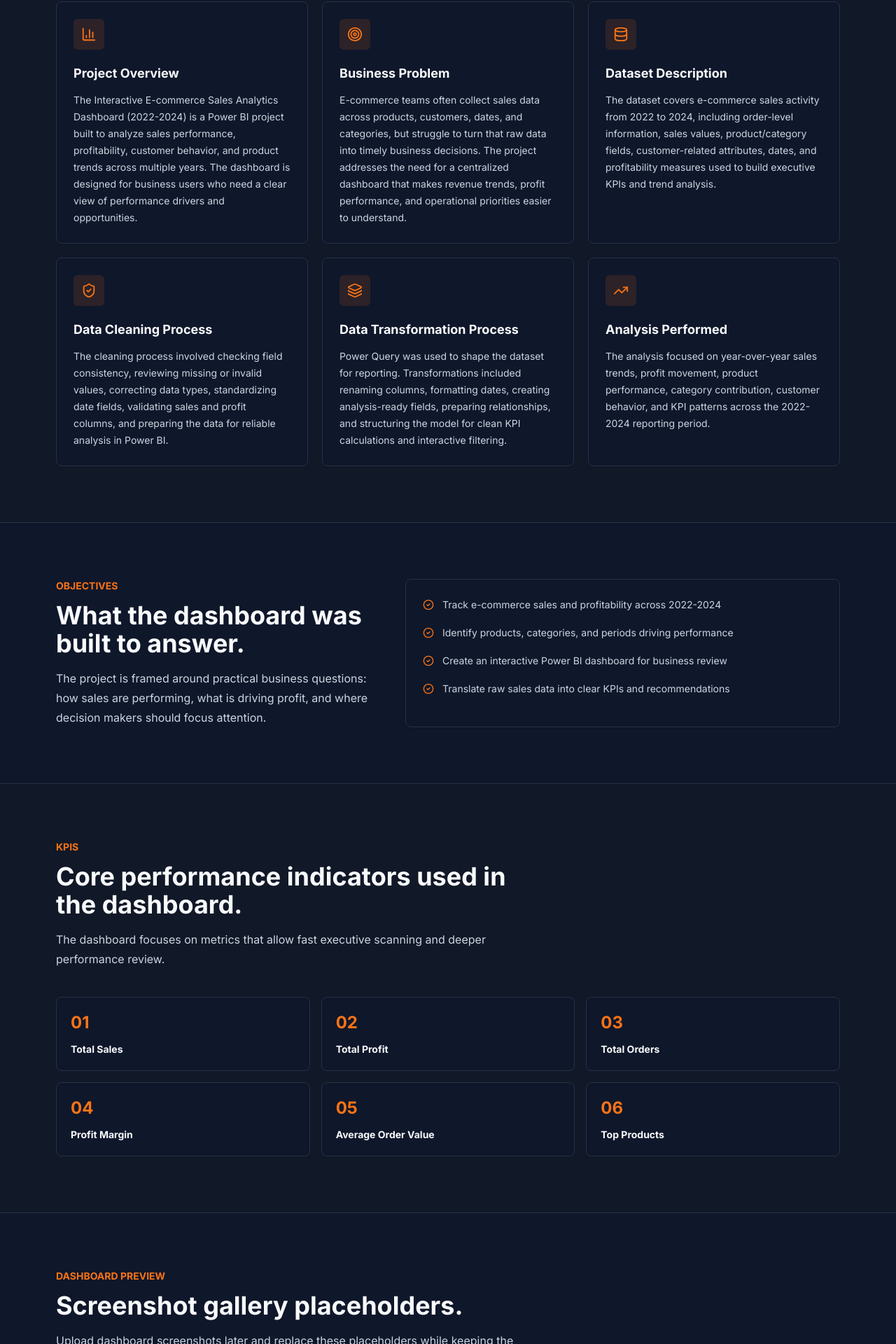
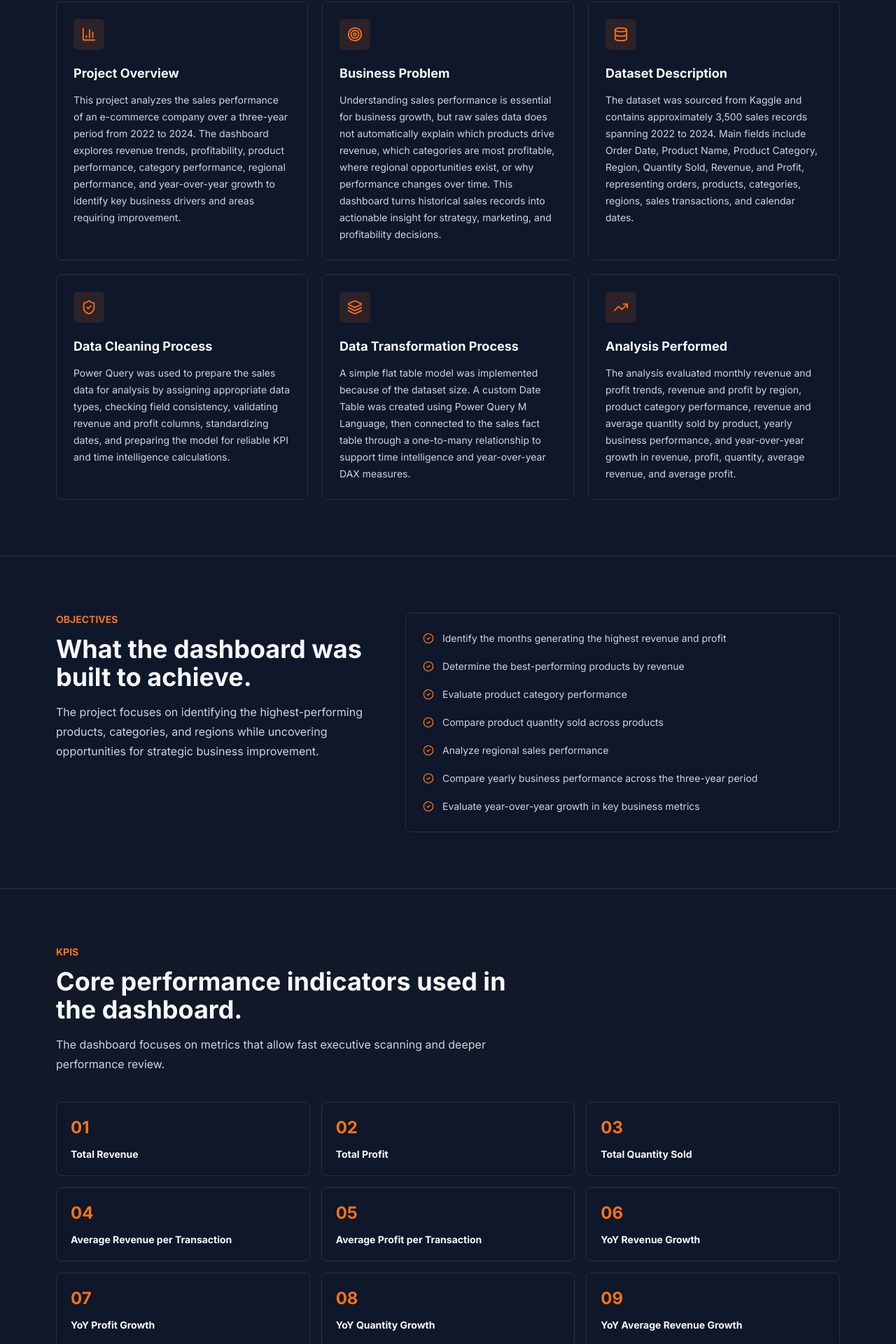
Before and after one commit to andrewudokang/data-analyst-portfolio, a Next.js app: page /projects/ecommerce-sales-dashboard in a window 1280 px wide. Shown: the part 711-2631 px from the top of the page at 70% size. Built offline with nearby package versions, Linux system fonts and the light colour scheme; no server answers.

Commit message:
Update Power BI project content from README

```diff
--- a/app/page.tsx
+++ b/app/page.tsx
@@ -76,12 +76,12 @@ const projects = [
     title: "Interactive E-commerce Sales Analytics Dashboard (2022-2024)",
     category: "Power BI",
     description:
-      "An interactive business intelligence dashboard analyzing e-commerce sales performance, profitability, customer behavior, and product trends across 2022-2024.",
+      "An interactive Power BI dashboard analyzing e-commerce sales performance across products, categories, regions, and time to uncover trends, evaluate profitability, and support data-driven business decisions.",
     problem:
-      "E-commerce decision makers needed a clear view of sales performance, profit drivers, product trends, and business opportunities across multiple years.",
+      "E-commerce stakeholders needed a clear way to understand revenue trends, profitability, product performance, category performance, regional performance, and year-over-year growth.",
     insights:
-      "Built an executive-ready Power BI experience that highlights revenue trends, KPI movement, high-performing products, customer behavior, and areas for business improvement.",
-    tools: ["Power BI", "DAX", "Power Query", "Excel"],
+      "Built an executive-style one-page dashboard with dynamic KPI cards, slicers, custom DAX measures, and recommendations for improving profitability and regional performance.",
+    tools: ["Power BI", "Power Query", "DAX", "Data Modeling"],
     href: "/projects/ecommerce-sales-dashboard",
     chart: [62, 75, 58, 86, 79, 94],
     status: "completed"
@@ -124,9 +124,9 @@ const projects = [
 const dashboards = [
   {
     title: "E-commerce Sales Analytics Dashboard",
-    objective: "Analyze sales, profitability, customer behavior, and product performance across 2022-2024.",
-    kpis: ["Total Sales", "Total Profit", "Orders", "Profit Margin", "Top Products"],
-    tools: ["Power BI", "DAX", "Power Query", "Excel"],
+    objective: "Analyze revenue, profit, quantity sold, product performance, category performance, regional performance, and year-over-year growth across 2022-2024.",
+    kpis: ["Total Revenue", "Total Profit", "Quantity Sold", "YoY Revenue Growth", "YoY Profit Growth"],
+    tools: ["Power BI", "Power Query", "DAX", "Data Modeling"],
     embedUrl: ""
   }
 ];
--- a/app/projects/ecommerce-sales-dashboard/page.tsx
+++ b/app/projects/ecommerce-sales-dashboard/page.tsx
@@ -35,9 +35,20 @@ const fadeUp = {
 
 const navItems = ["About", "Skills", "Projects", "Dashboards", "Resume", "Contact"];
 
-const kpis = ["Total Sales", "Total Profit", "Total Orders", "Profit Margin", "Average Order Value", "Top Products"];
+const kpis = [
+  "Total Revenue",
+  "Total Profit",
+  "Total Quantity Sold",
+  "Average Revenue per Transaction",
+  "Average Profit per Transaction",
+  "YoY Revenue Growth",
+  "YoY Profit Growth",
+  "YoY Quantity Growth",
+  "YoY Average Revenue Growth",
+  "YoY Average Profit Growth"
+];
 
-const tools = ["Power BI", "Power Query", "DAX", "Excel"];
+const tools = ["Power BI", "Power Query", "DAX", "Data Modeling", "Business Intelligence", "Data Visualization"];
 
 const skills = [
   "Dashboard Development",
@@ -45,6 +56,9 @@ const skills = [
   "Data Transformation",
   "KPI Analysis",
   "Trend Analysis",
+  "Year-over-Year Analysis",
+  "Power Query M",
+  "Data Modeling",
   "Data Visualization",
   "Business Insight Communication"
 ];
@@ -54,73 +68,103 @@ const sections = [
     title: "Project Overview",
     icon: BarChart3,
     text:
-      "The Interactive E-commerce Sales Analytics Dashboard (2022-2024) is a Power BI project built to analyze sales performance, profitability, customer behavior, and product trends across multiple years. The dashboard is designed for business users who need a clear view of performance drivers and opportunities."
+      "This project analyzes the sales performance of an e-commerce company over a three-year period from 2022 to 2024. The dashboard explores revenue trends, profitability, product performance, category performance, regional performance, and year-over-year growth to identify key business drivers and areas requiring improvement."
   },
   {
     title: "Business Problem",
     icon: Target,
     text:
-      "E-commerce teams often collect sales data across products, customers, dates, and categories, but struggle to turn that raw data into timely business decisions. The project addresses the need for a centralized dashboard that makes revenue trends, profit performance, and operational priorities easier to understand."
+      "Understanding sales performance is essential for business growth, but raw sales data does not automatically explain which products drive revenue, which categories are most profitable, where regional opportunities exist, or why performance changes over time. This dashboard turns historical sales records into actionable insight for strategy, marketing, and profitability decisions."
   },
   {
     title: "Dataset Description",
     icon: Database,
     text:
-      "The dataset covers e-commerce sales activity from 2022 to 2024, including order-level information, sales values, product/category fields, customer-related attributes, dates, and profitability measures used to build executive KPIs and trend analysis."
+      "The dataset was sourced from Kaggle and contains approximately 3,500 sales records spanning 2022 to 2024. Main fields include Order Date, Product Name, Product Category, Region, Quantity Sold, Revenue, and Profit, representing orders, products, categories, regions, sales transactions, and calendar dates."
   },
   {
     title: "Data Cleaning Process",
     icon: ShieldCheck,
     text:
-      "The cleaning process involved checking field consistency, reviewing missing or invalid values, correcting data types, standardizing date fields, validating sales and profit columns, and preparing the data for reliable analysis in Power BI."
+      "Power Query was used to prepare the sales data for analysis by assigning appropriate data types, checking field consistency, validating revenue and profit columns, standardizing dates, and preparing the model for reliable KPI and time intelligence calculations."
   },
   {
     title: "Data Transformation Process",
     icon: Layers3,
     text:
-      "Power Query was used to shape the dataset for reporting. Transformations included renaming columns, formatting dates, creating analysis-ready fields, preparing relationships, and structuring the model for clean KPI calculations and interactive filtering."
+      "A simple flat table model was implemented because of the dataset size. A custom Date Table was created using Power Query M Language, then connected to the sales fact table through a one-to-many relationship to support time intelligence and year-over-year DAX measures."
   },
   {
     title: "Analysis Performed",
     icon: TrendingUp,
     text:
-      "The analysis focused on year-over-year sales trends, profit movement, product performance, category contribution, customer behavior, and KPI patterns across the 2022-2024 reporting period."
+      "The analysis evaluated monthly revenue and profit trends, revenue and profit by region, product category performance, revenue and average quantity sold by product, yearly business performance, and year-over-year growth in revenue, profit, quantity, average revenue, and average profit."
   }
 ];
 
 const objectives = [
-  "Track e-commerce sales and profitability across 2022-2024",
-  "Identify products, categories, and periods driving performance",
-  "Create an interactive Power BI dashboard for business review",
-  "Translate raw sales data into clear KPIs and recommendations"
+  "Identify the months generating the highest revenue and profit",
+  "Determine the best-performing products by revenue",
+  "Evaluate product category performance",
+  "Compare product quantity sold across products",
+  "Analyze regional sales performance",
+  "Compare yearly business performance across the three-year period",
+  "Evaluate year-over-year growth in key business metrics"
 ];
 
 const dashboardFeatures = [
-  "Executive KPI cards for quick performance scanning",
-  "Sales and profit trend visuals across multiple years",
-  "Product and category performance breakdowns",
-  "Interactive filters for exploring business segments",
-  "Clean visual hierarchy for recruiter and stakeholder review"
+  "Executive-style one-page analytical dashboard",
+  "Dynamic KPI cards displaying year-over-year growth",
+  "Monthly revenue and profit trend analysis",
+  "Revenue and profit by region",
+  "Revenue and average profit by product category",
+  "Revenue and average quantity sold by product",
+  "Dynamic year slicer for interactive filtering",
+  "Clustered column charts, line charts, combo charts, KPI cards, and slicers"
 ];
 
 const insights = [
-  "Sales performance can be understood more clearly when revenue, profit, and product trends are viewed together.",
-  "Interactive filtering helps reveal which products and periods contribute most to business results.",
-  "Profit-focused analysis adds stronger decision value than sales volume alone.",
-  "A clean dashboard layout helps stakeholders move from observation to action faster."
+  "2023 recorded the strongest business performance, achieving the highest revenue, profit, and quantity sold across the three-year period.",
+  "Despite a slight increase in quantity sold, 2024 experienced a 4.26% decline in revenue and a 9.29% decline in profit, indicating possible pricing or cost-related challenges.",
+  "May consistently emerged as the strongest sales month, while February showed the weakest performance across multiple years.",
+  "January generated the highest profit, suggesting stronger profit margins despite lower sales volume compared to May.",
+  "The West region generated the highest overall revenue and profit, although the performance gap between regions remained relatively small.",
+  "Electronics significantly outperformed other categories in profitability, making it the company's strongest product category.",
+  "Office Products recorded the highest average revenue per transaction but the lowest overall profit, suggesting premium pricing but weak purchase frequency.",
+  "Camera sales generated the highest revenue among products, demonstrating strong customer demand for premium electronics despite relatively low purchase quantities."
 ];
 
 const recommendations = [
-  "Monitor high-performing products and prioritize them in promotional planning.",
-  "Review low-margin products to identify pricing, cost, or inventory issues.",
-  "Use year-over-year trend tracking to support forecasting and sales planning.",
-  "Continue improving the dashboard with real-time refresh and deeper customer segmentation."
+  "Increase marketing investment in the Electronics category to maximize revenue and profitability.",
+  "Reassess the Office Products strategy by improving promotional campaigns or expanding product variety to increase purchase frequency.",
+  "Investigate February's consistently weak performance and implement seasonal promotions to improve sales.",
+  "Replicate successful sales strategies from the West region across other regions.",
+  "Investigate the decline in 2024 revenue and profit despite stable sales volume to identify pricing, cost, or product mix issues."
 ];
 
 const challenges = [
-  "Designing the dashboard to remain clear while showing multiple business metrics.",
-  "Transforming raw sales fields into a model suitable for KPI analysis.",
-  "Balancing visual polish with practical recruiter and stakeholder readability."
+  "Keeping the dashboard executive-friendly while still covering products, categories, regions, monthly trends, and year-over-year performance.",
+  "Creating a custom Date Table and preparing the model for time intelligence calculations.",
+  "Designing KPI cards and visuals that communicate both historical performance and business implications clearly."
+];
+
+const businessQuestions = [
+  "Which products generate the highest revenue?",
+  "Which product categories contribute the most to company revenue?",
+  "Are revenue and profits increasing over time?",
+  "Which products generate the highest average sales value?",
+  "What are the monthly sales trends?",
+  "Which region performs best in terms of revenue and profit?"
+];
+
+const futureImprovements = [
+  "Incorporate additional years of sales data",
+  "Add customer demographics and segmentation",
+  "Build a star schema data model",
+  "Integrate predictive sales forecasting",
+  "Add drill-through analysis pages",
+  "Include geographical map visualizations",
+  "Use larger, less-clean datasets to simulate real-world data preparation scenarios"
 ];
 
 export default function ProjectDetailsPage() {
@@ -142,7 +186,7 @@ export default function ProjectDetailsPage() {
             Interactive E-commerce Sales Analytics Dashboard (2022-2024)
           </h1>
           <p className="mt-6 max-w-3xl text-lg leading-8 text-muted">
-            A business intelligence dashboard built to help stakeholders analyze sales trends, profitability, product performance, and actionable opportunities across three years of e-commerce activity.
+            An interactive Power BI dashboard analyzing e-commerce sales performance across products, categories, regions, and time to uncover trends, evaluate profitability, and support data-driven business decisions.
           </p>
           <div className="mt-8 flex flex-wrap gap-2">
             {tools.map((tool) => (
@@ -175,10 +219,10 @@ export default function ProjectDetailsPage() {
         <motion.div {...fadeUp}>
           <SectionLabel>Objectives</SectionLabel>
           <h2 className="mt-3 text-3xl font-bold tracking-normal text-ink md:text-4xl">
-            What the dashboard was built to answer.
+            What the dashboard was built to achieve.
           </h2>
           <p className="mt-4 text-base leading-7 text-muted">
-            The project is framed around practical business questions: how sales are performing, what is driving profit, and where decision makers should focus attention.
+            The project focuses on identifying the highest-performing products, categories, and regions while uncovering opportunities for strategic business improvement.
           </p>
         </motion.div>
         <ListCard items={objectives} />
@@ -205,11 +249,11 @@ export default function ProjectDetailsPage() {
       <section className="section-shell py-20">
         <SectionIntro
           eyebrow="Dashboard Preview"
-          title="Screenshot gallery placeholders."
-          text="Upload dashboard screenshots later and replace these placeholders while keeping the same polished gallery layout."
+          title="Dashboard screenshot gallery."
+          text="The repository includes screenshots for the overall dashboard and yearly views. These placeholders are ready for the 2022, 2023, and 2024 dashboard screenshots."
         />
         <div className="mt-10 grid gap-5 md:grid-cols-2 lg:grid-cols-3">
-          {["Executive Overview", "Sales Trends", "Product Performance"].map((title, index) => (
+          {["Overall Dashboard", "2022 Performance", "2023 Performance", "2024 Performance"].map((title, index) => (
             <motion.div key={title} {...fadeUp} transition={{ duration: 0.5, delay: index * 0.05, ease: "easeOut" }} className="rounded-lg border border-line bg-white p-4 shadow-sm">
               <div className="grid aspect-video place-items-center rounded-md border border-line bg-surface">
                 <div className="text-center">
@@ -226,9 +270,11 @@ export default function ProjectDetailsPage() {
       <section className="border-y border-line bg-surface py-20">
         <div className="section-shell grid gap-6 lg:grid-cols-2">
           <ContentPanel title="Dashboard Features" icon={PieChart} items={dashboardFeatures} />
+          <ContentPanel title="Business Questions Answered" icon={Target} items={businessQuestions} />
           <ContentPanel title="Key Insights" icon={TrendingUp} items={insights} />
           <ContentPanel title="Recommendations" icon={Target} items={recommendations} />
           <ContentPanel title="Challenges Encountered" icon={Wrench} items={challenges} />
+          <ContentPanel title="Future Improvements" icon={Layers3} items={futureImprovements} />
         </div>
       </section>
 
@@ -242,6 +288,22 @@ export default function ProjectDetailsPage() {
               </span>
             ))}
           </div>
+        </motion.article>
+        <motion.article {...fadeUp} transition={{ duration: 0.55, delay: 0.08, ease: "easeOut" }} className="rounded-lg border border-line bg-white p-6 shadow-sm">
+          <SectionLabel>How to Use</SectionLabel>
+          <ul className="mt-5 space-y-3">
+            {[
+              "Download the Power BI (.pbix) file from the project repository.",
+              "Open the file using Power BI Desktop.",
+              "Use the Year slicer to filter dashboard insights.",
+              "Explore trends across products, categories, regions, and time."
+            ].map((item) => (
+              <li key={item} className="flex gap-3 text-sm leading-6 text-muted">
+                <CheckCircle2 className="mt-1 shrink-0 text-accent" size={16} aria-hidden="true" />
+                <span>{item}</span>
+              </li>
+            ))}
+          </ul>
         </motion.article>
         <motion.article {...fadeUp} transition={{ duration: 0.55, delay: 0.08, ease: "easeOut" }} className="rounded-lg border border-line bg-white p-6 shadow-sm">
           <SectionLabel>Skills Demonstrated</SectionLabel>
@@ -263,7 +325,7 @@ export default function ProjectDetailsPage() {
               A practical Power BI case study for business decision support.
             </h2>
             <p className="mt-4 text-base leading-7 text-blue-100">
-              This project demonstrates Andrew Udokang&apos;s ability to clean and transform sales data, create meaningful KPIs, design an interactive Power BI dashboard, and communicate insights in a way that supports business action.
+              This project demonstrates Andrew Udokang&apos;s ability to transform raw e-commerce sales data into actionable business insights using Power BI, Power Query, DAX, data modeling, and clear executive dashboard design.
             </p>
           </motion.div>
         </div>
```
